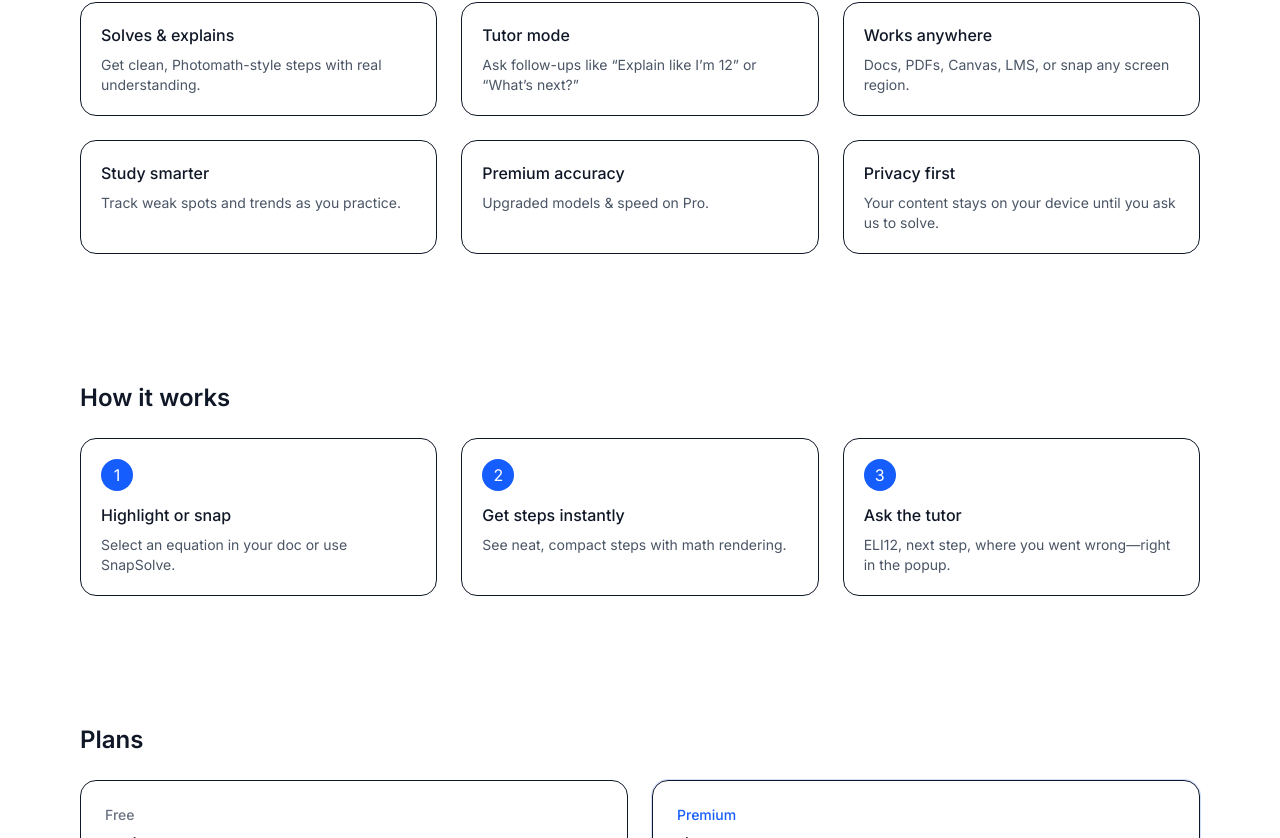
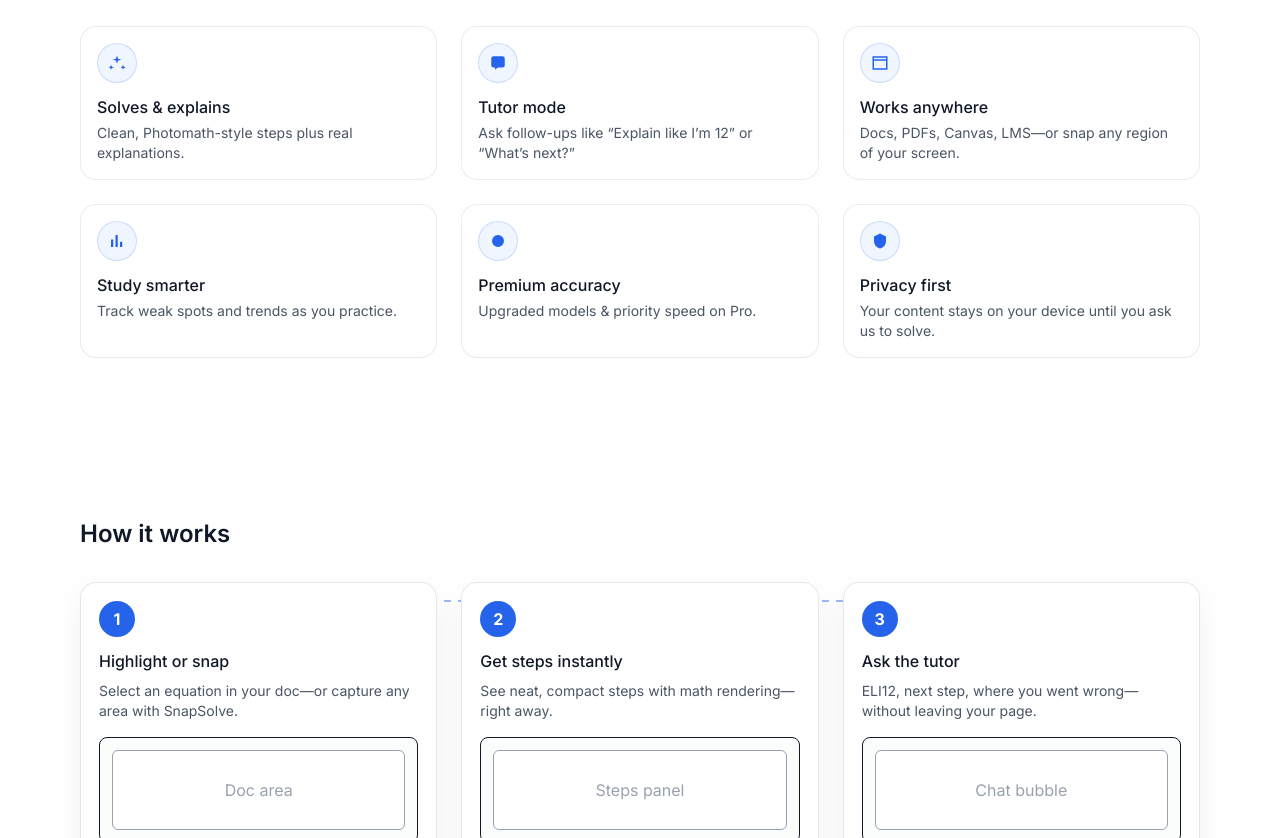
Before and after one commit to R812-coder/mathly-web, a Next.js app: page / in a window 1280 px wide. Shown: the part 822-1660 px from the top of the page. Built offline with nearby package versions, Linux system fonts and the light colour scheme.

Commit message:
refine: feature cards + timeline steps polish

```diff
--- a/app/globals.css
+++ b/app/globals.css
@@ -77,3 +77,62 @@
     border-radius: 16px;
     box-shadow: 0 1px 2px rgba(0,0,0,.04), 0 20px 60px rgba(0,0,0,.08);
   }
+
+  /* === Feature + Steps polish === */
+.feature-card {
+    background: #fff;
+    border: 1px solid rgba(15,23,42,.08);
+    border-radius: 16px;
+    padding: 16px;
+    transition: transform .15s ease, box-shadow .2s ease, border-color .2s ease;
+  }
+  .feature-card:hover {
+    transform: translateY(-2px);
+    box-shadow: 0 16px 44px rgba(2,6,23,.10);
+    border-color: rgba(37,99,235,.28);
+  }
+
+  .icon-dot {
+    display: inline-grid;
+    place-items: center;
+    width: 40px; height: 40px;
+    border-radius: 9999px;
+    background: #eff6ff;      /* blue-50 */
+    color: #2563eb;           /* blue-600 */
+    border: 1px solid rgba(37,99,235,.18);
+  }
+
+  .badge-num {
+    display: inline-grid;
+    place-items: center;
+    width: 36px; height: 36px;
+    border-radius: 9999px;
+    background: #2563eb;
+    color: #fff;
+    font-weight: 700;
+  }
+
+  .step-card {
+    background: #fff;
+    border: 1px solid rgba(15,23,42,.10);
+    border-radius: 16px;
+    padding: 18px;
+    box-shadow: 0 10px 30px rgba(2,6,23,.06);
+  }
+
+  .steps {
+    position: relative;
+  }
+  .steps-rail {
+    position: absolute;
+    top: 18px; left: 0; right: 0;
+    height: 2px;
+    background-image: linear-gradient(
+      to right,
+      rgba(37,99,235,.45) 50%,
+      transparent 0
+    );
+    background-size: 14px 2px;
+    background-repeat: repeat-x;
+    pointer-events: none;
+  }
--- a/app/page.js
+++ b/app/page.js
@@ -110,42 +110,155 @@ export default function HomePage() {
 
 
       {/* What Mathly does */}
-      <section className="container-nice py-16">
+<section className="container-nice py-20">
   <h2 className="text-2xl font-semibold">What Mathly does</h2>
-        <div className="mt-6 grid gap-6 sm:grid-cols-2 lg:grid-cols-3">
-          {[
-            ["Solves & explains", "Get clean, Photomath-style steps with real understanding."],
-            ["Tutor mode", "Ask follow-ups like “Explain like I’m 12” or “What’s next?”"],
-            ["Works anywhere", "Docs, PDFs, Canvas, LMS, or snap any screen region."],
-            ["Study smarter", "Track weak spots and trends as you practice."],
-            ["Premium accuracy", "Upgraded models & speed on Pro."],
-            ["Privacy first", "Your content stays on your device until you ask us to solve."],
-          ].map(([title, body]) => (
-            <div key={title} className="rounded-2xl border p-5 hover:shadow-soft transition-shadow">
-              <div className="font-medium">{title}</div>
-              <p className="mt-2 text-gray-600 text-sm">{body}</p>
+
+  <div className="mt-8 grid gap-6 sm:grid-cols-2 lg:grid-cols-3">
+    {/* 1 */}
+    <div className="feature-card">
+      <span className="icon-dot">
+        {/* sparkles */}
+        <svg width="18" height="18" viewBox="0 0 24 24" fill="currentColor" aria-hidden="true">
+          <path d="M12 2l1.4 4.3L18 7.5l-4.6 1.3L12 13l-1.4-4.2L6 7.5l4.6-1.2L12 2zM4 14l.8 2.6L8 18l-2.7.7L4 21l-.8-2.3L1 18l2.2-1.4L4 14zm16 0l.8 2.6L24 18l-2.7.7L20 21l-.8-2.3L17 18l2.2-1.4.8-2.6z"/>
+        </svg>
+      </span>
+      <div className="mt-3 font-medium">Solves & explains</div>
+      <p className="mt-1 text-gray-600 text-sm">
+        Clean, Photomath-style steps plus real explanations.
+      </p>
     </div>
-          ))}
+
+    {/* 2 */}
+    <div className="feature-card">
+      <span className="icon-dot">
+        {/* chat bubble */}
+        <svg width="18" height="18" viewBox="0 0 24 24" fill="currentColor" aria-hidden="true">
+          <path d="M21 6a3 3 0 0 0-3-3H6a3 3 0 0 0-3 3v9a3 3 0 0 0 3 3h2v3l4-3h6a3 3 0 0 0 3-3V6z"/>
+        </svg>
+      </span>
+      <div className="mt-3 font-medium">Tutor mode</div>
+      <p className="mt-1 text-gray-600 text-sm">
+        Ask follow-ups like “Explain like I’m 12” or “What’s next?”
+      </p>
+    </div>
+
+    {/* 3 */}
+    <div className="feature-card">
+      <span className="icon-dot">
+        {/* window */}
+        <svg width="18" height="18" viewBox="0 0 24 24" fill="currentColor" aria-hidden="true">
+          <path d="M3 4h18v16H3zM3 8h18" stroke="currentColor" strokeWidth="2" fill="none"/>
+        </svg>
+      </span>
+      <div className="mt-3 font-medium">Works anywhere</div>
+      <p className="mt-1 text-gray-600 text-sm">
+        Docs, PDFs, Canvas, LMS—or snap any region of your screen.
+      </p>
+    </div>
+
+    {/* 4 */}
+    <div className="feature-card">
+      <span className="icon-dot">
+        {/* chart */}
+        <svg width="18" height="18" viewBox="0 0 24 24" fill="currentColor" aria-hidden="true">
+          <path d="M4 20V10h3v10H4zm6 0V4h3v16h-3zm6 0v-7h3v7h-3z"/>
+        </svg>
+      </span>
+      <div className="mt-3 font-medium">Study smarter</div>
+      <p className="mt-1 text-gray-600 text-sm">
+        Track weak spots and trends as you practice.
+      </p>
+    </div>
+
+    {/* 5 */}
+    <div className="feature-card">
+      <span className="icon-dot">
+        {/* target */}
+        <svg width="18" height="18" viewBox="0 0 24 24" fill="currentColor" aria-hidden="true">
+          <path d="M12 20a8 8 0 1 0 0-16 8 8 0 0 0 0 16zm0-4a4 4 0 1 0 0-8 4 4 0 0 0 0 8z"/>
+        </svg>
+      </span>
+      <div className="mt-3 font-medium">Premium accuracy</div>
+      <p className="mt-1 text-gray-600 text-sm">
+        Upgraded models & priority speed on Pro.
+      </p>
+    </div>
+
+    {/* 6 */}
+    <div className="feature-card">
+      <span className="icon-dot">
+        {/* shield */}
+        <svg width="18" height="18" viewBox="0 0 24 24" fill="currentColor" aria-hidden="true">
+          <path d="M12 2l8 4v6c0 5-3.5 9-8 10-4.5-1-8-5-8-10V6l8-4z"/>
+        </svg>
+      </span>
+      <div className="mt-3 font-medium">Privacy first</div>
+      <p className="mt-1 text-gray-600 text-sm">
+        Your content stays on your device until you ask us to solve.
+      </p>
+    </div>
   </div>
 </section>
 
+
       {/* How it works */}
-      <section className="container-nice py-16">
+<section className="container-nice py-20">
   <h2 className="text-2xl font-semibold">How it works</h2>
-        <ol className="mt-6 grid gap-6 sm:grid-cols-3">
-          {[
-            ["Highlight or snap", "Select an equation in your doc or use SnapSolve."],
-            ["Get steps instantly", "See neat, compact steps with math rendering."],
-            ["Ask the tutor", "ELI12, next step, where you went wrong—right in the popup."],
-          ].map(([t, b], i) => (
-            <li key={t} className="rounded-2xl border p-5">
-              <div className="inline-flex h-8 w-8 items-center justify-center rounded-full bg-blue-600 text-white">{i+1}</div>
-              <div className="mt-3 font-medium">{t}</div>
-              <p className="text-sm text-gray-600 mt-2">{b}</p>
-            </li>
-          ))}
-        </ol>
+
+  <div className="mt-8 steps">
+    {/* connecting rail (hidden on mobile) */}
+    <div className="steps-rail hidden sm:block"></div>
+
+    <div className="grid gap-6 sm:grid-cols-3">
+      {/* Step 1 */}
+      <div className="step-card relative">
+        <div className="badge-num">1</div>
+        <div className="mt-3 font-medium">Highlight or snap</div>
+        <p className="text-sm text-gray-600 mt-2">
+          Select an equation in your doc—or capture any area with SnapSolve.
+        </p>
+
+        {/* mini illus */}
+        <div className="mt-4 rounded-lg border p-3 bg-gray-50/60">
+          <div className="h-20 rounded-md bg-white border grid place-content-center text-gray-400">
+            Doc area
+          </div>
+        </div>
+      </div>
+
+      {/* Step 2 */}
+      <div className="step-card relative">
+        <div className="badge-num">2</div>
+        <div className="mt-3 font-medium">Get steps instantly</div>
+        <p className="text-sm text-gray-600 mt-2">
+          See neat, compact steps with math rendering—right away.
+        </p>
+
+        <div className="mt-4 rounded-lg border p-3 bg-gray-50/60">
+          <div className="h-20 rounded-md bg-white border grid place-content-center text-gray-400">
+            Steps panel
+          </div>
+        </div>
+      </div>
+
+      {/* Step 3 */}
+      <div className="step-card relative">
+        <div className="badge-num">3</div>
+        <div className="mt-3 font-medium">Ask the tutor</div>
+        <p className="text-sm text-gray-600 mt-2">
+          ELI12, next step, where you went wrong—without leaving your page.
+        </p>
+
+        <div className="mt-4 rounded-lg border p-3 bg-gray-50/60">
+          <div className="h-20 rounded-md bg-white border grid place-content-center text-gray-400">
+            Chat bubble
+          </div>
+        </div>
+      </div>
+    </div>
+  </div>
 </section>
+
 
       {/* Pricing */}
       <section className="container-nice py-16">
```
Lines whose indentation alone changed are shown as unchanged.
